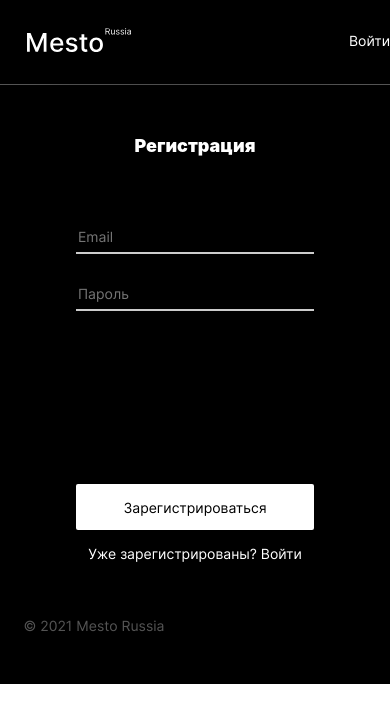
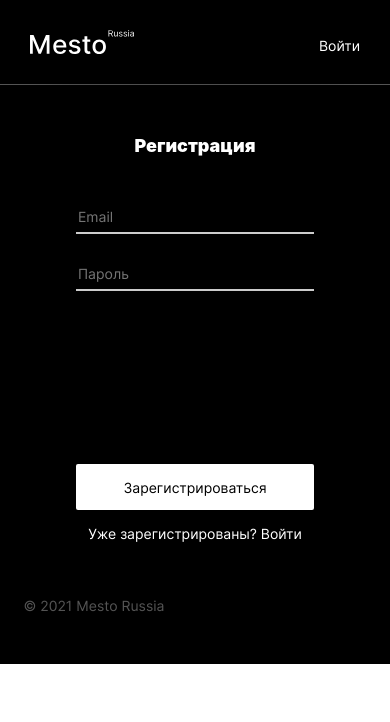
Before and after one commit to n817/react-mesto-auth, a React (Create React App) app: page /sign-up in a window 390 px wide. Shown: the top 722 px of the page. Built offline with nearby package versions, Linux system fonts and the light colour scheme; no server answers; the HTML template or start-up script is replaced by a standard one; a web font is replaced by a local one.

Commit message:
fix: скорректировать верстку для мобильной версии

```diff
--- a/src/blocks/form/__title/form__title.css
+++ b/src/blocks/form/__title/form__title.css
@@ -10,6 +10,5 @@
   .form__title {
     font-size: 18px;
     line-height: 22px;
-    padding-bottom: 70px;
   }
 }
--- a/src/blocks/form/_type/form_type_info.css
+++ b/src/blocks/form/_type/form_type_info.css
@@ -6,3 +6,10 @@
   padding-top: 60px;
   padding-bottom: 10px;
 }
+
+/* стили для экранов с разрешением менее 650px по ширине */
+@media screen and (max-width: 649px) {
+  .form_type_info {
+    padding: 50px 18px 0 18px;
+  }
+}
--- a/src/blocks/header/__logo/header__logo.css
+++ b/src/blocks/header/__logo/header__logo.css
@@ -6,6 +6,5 @@
   /* стили для экранов с разрешением менее 650px по ширине */
   .header__logo {
     width: 104px;
-    padding-left: 27px;
   }
 }
--- a/src/blocks/header/__user-email/header__user-email.css
+++ b/src/blocks/header/__user-email/header__user-email.css
@@ -7,3 +7,11 @@
   padding-right: 24px;
   margin: 0;
 }
+
+/* стили для экранов с разрешением менее 650px по ширине */
+@media screen and (max-width: 649px) {
+  .header__user-email {
+    font-size: 14px;
+    line-height: 17px;
+  }
+}
--- a/src/blocks/header/header.css
+++ b/src/blocks/header/header.css
@@ -1,6 +1,7 @@
 .header {
   display: flex;
   justify-content: space-between;
+  align-items: flex-end;
   border-bottom: solid 1px #545454;
   padding-top: 45px;
   padding-bottom: 41px;
@@ -10,7 +11,6 @@
   /* стили для экранов с разрешением менее 650px по ширине */
   .header {
     max-width: 100%;
-    padding-top: 28px;
-    padding-bottom: 32px;
+    padding: 30px;
   }
 }
--- a/src/components/App.js
+++ b/src/components/App.js
@@ -45,9 +45,9 @@
       })
       .catch((err) => {
         console.log(err);
-      })
+      });
     }
-  })
+  }, [history]);
 
   function handleSignUp({ email, password }) {
     auth.signUp({ email, password })
@@ -75,7 +75,11 @@
           history.push('/');
         }
       })
-      .catch((err) => console.log(err));
+      .catch((err) => {
+        setRegStatusError(err);
+        setIsInfoTooltipOpen(true);
+        console.log(err);
+      })
   }
 
   function handleSignOut() {
```
